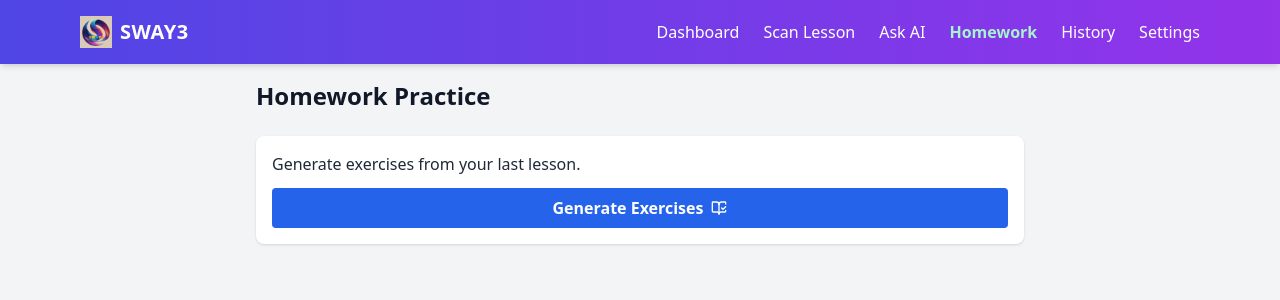
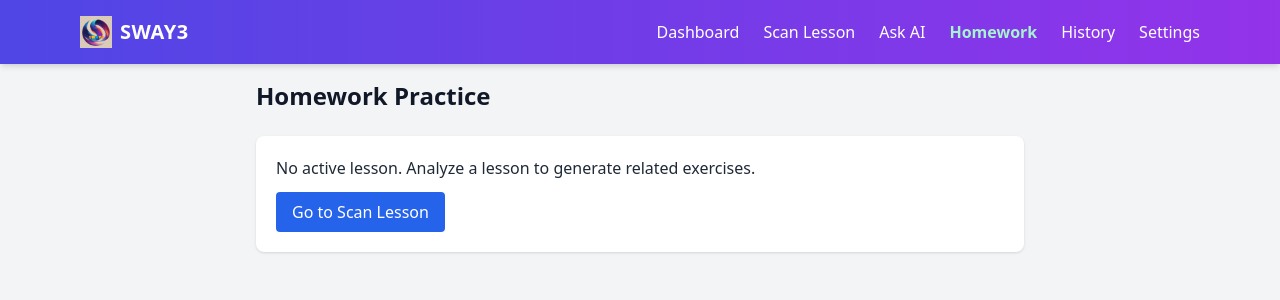
Before and after one commit to OMARMARCO23/sway3, a React (Vite) app: page /#/scan-homework in a window 1280 px wide. Shown: the top 300 px of the page. Built offline with nearby package versions, Linux system fonts and the light colour scheme.

Commit message:
Update ScanHomework.tsx

```diff
--- a/src/pages/ScanHomework.tsx
+++ b/src/pages/ScanHomework.tsx
@@ -1,8 +1,10 @@
-import React, { useEffect, useState } from "react";
+import React, { useEffect, useMemo, useState } from "react";
 import { Loader2, BookOpenCheck } from "lucide-react";
 import { useLanguage } from "../contexts/LanguageContext";
 import { useToast } from "../components/Toast";
 import { apiFetch } from "../utils/api";
+import { useSession } from "../contexts/SessionContext";
+import { Link } from "react-router-dom";
 
 interface Exercise {
   question: string;
@@ -12,19 +14,36 @@ interface Exercise {
 }
 
 export function ScanHomework(): JSX.Element {
-  const [lessonText, setLessonText] = useState("");
+  const { language } = useLanguage();
+  const { showToast, ToastContainer } = useToast();
+  const { current } = useSession();
+
+  // Fallback: if SessionContext is empty but we have persisted values
+  const persisted = useMemo(() => {
+    try {
+      const raw = localStorage.getItem("sway3_current_session");
+      return raw ? JSON.parse(raw) : null;
+    } catch {
+      return null;
+    }
+  }, []);
+
+  const lessonText: string = current?.lessonText || persisted?.lessonText || "";
+  const lessonSummary: string = current?.summary || persisted?.summary || "";
+  const lessonLang: string = current?.language || persisted?.language || language;
+
   const [exercises, setExercises] = useState<Exercise[]>([]);
   const [loading, setLoading] = useState(false);
-  const { language } = useLanguage();
-  const { showToast, ToastContainer } = useToast();
 
-  useEffect(() => {
-    setLessonText(localStorage.getItem("lastLessonText") || "");
-  }, []);
-
+  // Generate exercises only if we have a current lesson
   const handleGenerateExercises = async () => {
-    if (!lessonText) {
-      showToast(language === "fr" ? "Aucune leçon trouvée." : language === "ar" ? "لا يوجد درس." : "No lesson found.", "error");
+    if (!lessonText.trim()) {
+      showToast(
+        lessonLang === "fr" ? "Aucune leçon trouvée. Analysez une leçon d’abord." :
+        lessonLang === "ar" ? "لا يوجد درس. حلّل درسًا أولاً." :
+        "No lesson found. Please analyze a lesson first.",
+        "error"
+      );
       return;
     }
     setLoading(true);
@@ -32,51 +51,9 @@ export function ScanHomework(): JSX.Element {
       const res = await apiFetch("/api/gemini", {
         method: "POST",
         headers: { "Content-Type": "application/json" },
-        body: JSON.stringify({ task: "exercises", payload: { text: lessonText, language } }),
-      });
-
-      const raw = await res.text();
-      let data: any;
-      try { data = JSON.parse(raw); } catch { throw new Error("Server returned non-JSON: " + raw.slice(0, 250)); }
-
-      if (!res.ok) {
-        const busy = res.status === 503 || /busy/i.test(data?.error || "");
-        showToast(busy
-          ? (language === "fr" ? "Le service IA est occupé. Réessayez." : language === "ar" ? "الخدمة مشغولة. أعد المحاولة." : "The AI service is busy. Please try again.")
-          : (language === "fr" ? "Échec génération exercices." : language === "ar" ? "فشل إنشاء التمارين." : "Failed to generate exercises."),
-          "error");
-        return;
-      }
-
-      const list = (data.result || "")
-        .split("\n")
-        .map((l: string) => l.trim())
-        .filter((l: string) => l.length > 0)
-        .map((q: string) => ({ question: q }));
-      setExercises(list);
-      showToast(language === "fr" ? "Exercices générés" : language === "ar" ? "تم إنشاء التمارين" : "Exercises generated", "success");
-    } catch (err) {
-      console.error("Generate exercises error:", err);
-      showToast(language === "fr" ? "Échec génération." : language === "ar" ? "فشل الإنشاء" : "Failed to generate exercises", "error");
-    } finally {
-      setLoading(false);
-    }
-  };
-
-  const handleCheckAnswer = async (index: number) => {
-    const ex = exercises[index];
-    if (!ex || !ex.studentAnswer) {
-      showToast(language === "fr" ? "Entrez une réponse." : language === "ar" ? "أدخل إجابة" : "Enter an answer", "error");
-      return;
-    }
-    setExercises((prev) => prev.map((e, i) => (i === index ? { ...e, checking: true } : e)));
-    try {
-      const res = await apiFetch("/api/gemini", {
-        method: "POST",
-        headers: { "Content-Type": "application/json" },
         body: JSON.stringify({
-          task: "checkAnswer",
-          payload: { question: ex.question, studentAnswer: ex.studentAnswer, language },
+          task: "exercises",
+          payload: { text: lessonText, summary: lessonSummary, language: lessonLang },
         }),
       });
 
@@ -86,34 +63,128 @@ export function ScanHomework(): JSX.Element {
 
       if (!res.ok) {
         const busy = res.status === 503 || /busy/i.test(data?.error || "");
-        showToast(busy
-          ? (language === "fr" ? "Le service IA est occupé. Réessayez." : language === "ar" ? "الخدمة مشغولة. أعد المحاولة." : "The AI service is busy. Please try again.")
-          : (language === "fr" ? "Erreur de vérification." : language === "ar" ? "خطأ في التحقق." : "Failed to check answer."),
-          "error");
+        showToast(
+          busy
+            ? (lessonLang === "fr" ? "Le service IA est occupé. Réessayez." : lessonLang === "ar" ? "الخدمة مشغولة. أعد المحاولة." : "The AI service is busy. Please try again.")
+            : (lessonLang === "fr" ? "Échec génération." : lessonLang === "ar" ? "فشل الإنشاء." : "Failed to generate."),
+          "error"
+        );
+        return;
+      }
+
+      const list = (data.result || "")
+        .split("\n")
+        .map((l: string) => l.trim())
+        .filter((l: string) => l.length > 0)
+        .map((q: string) => ({ question: q }));
+
+      if (!list.length) {
+        showToast(
+          lessonLang === "fr" ? "Aucun exercice généré pour ce contenu." :
+          lessonLang === "ar" ? "لم يتم إنشاء تمارين لهذا المحتوى." :
+          "No exercises generated for this content.",
+          "error"
+        );
+        return;
+      }
+
+      setExercises(list);
+      showToast(
+        lessonLang === "fr" ? "Exercices générés." : lessonLang === "ar" ? "تم إنشاء التمارين." : "Exercises generated.",
+        "success"
+      );
+    } catch (err) {
+      console.error("Generate exercises error:", err);
+      showToast(
+        lessonLang === "fr" ? "Échec génération." : lessonLang === "ar" ? "فشل الإنشاء." : "Failed to generate exercises.",
+        "error"
+      );
+    } finally {
+      setLoading(false);
+    }
+  };
+
+  const handleCheckAnswer = async (index: number) => {
+    const ex = exercises[index];
+    if (!ex?.studentAnswer?.trim()) {
+      showToast(
+        lessonLang === "fr" ? "Entrez une réponse." : lessonLang === "ar" ? "أدخل إجابة." : "Enter an answer.",
+        "error"
+      );
+      return;
+    }
+    setExercises((prev) => prev.map((e, i) => (i === index ? { ...e, checking: true } : e)));
+    try {
+      const res = await apiFetch("/api/gemini", {
+        method: "POST",
+        headers: { "Content-Type": "application/json" },
+        body: JSON.stringify({ task: "checkAnswer", payload: { question: ex.question, studentAnswer: ex.studentAnswer, language } }),
+      });
+
+      const raw = await res.text();
+      let data: any;
+      try { data = JSON.parse(raw); } catch { throw new Error("Server returned non-JSON: " + raw.slice(0, 250)); }
+
+      if (!res.ok) {
+        const busy = res.status === 503 || /busy/i.test(data?.error || "");
+        showToast(
+          busy
+            ? (lessonLang === "fr" ? "Le service IA est occupé. Réessayez." : lessonLang === "ar" ? "الخدمة مشغولة. أعد المحاولة." : "The AI service is busy. Please try again.")
+            : (lessonLang === "fr" ? "Erreur de vérification." : lessonLang === "ar" ? "خطأ في التحقق." : "Failed to check answer."),
+          "error"
+        );
         setExercises((prev) => prev.map((e, i) => (i === index ? { ...e, checking: false } : e)));
         return;
       }
 
       setExercises((prev) =>
-        prev.map((e, i) => (i === index ? { ...e, checking: false, aiAnswer: data.result } : e)),
+        prev.map((e, i) => (i === index ? { ...e, checking: false, aiAnswer: data.result } : e))
       );
     } catch (err) {
       console.error("Check answer error:", err);
-      showToast(language === "fr" ? "Erreur de vérification" : language === "ar" ? "خطأ في التحقق" : "Failed to check answer", "error");
+      showToast(
+        lessonLang === "fr" ? "Erreur de vérification." : lessonLang === "ar" ? "خطأ في التحقق." : "Failed to check answer.",
+        "error"
+      );
       setExercises((prev) => prev.map((e, i) => (i === index ? { ...e, checking: false } : e)));
     }
   };
 
+  // UI
+  const noLesson = !lessonText.trim();
+
   return (
     <div className="max-w-3xl mx-auto space-y-6">
       <h1 className="text-2xl font-bold text-gray-900 dark:text-gray-100">
-        {language === "fr" ? "Exercices" : language === "ar" ? "الواجب" : "Homework Practice"}
+        {lessonLang === "fr" ? "Exercices" : lessonLang === "ar" ? "الواجب" : "Homework Practice"}
       </h1>
 
-      {!exercises.length ? (
+      {/* No lesson → show friendly CTA */}
+      {noLesson ? (
+        <div className="bg-white dark:bg-gray-800 p-5 rounded-lg shadow">
+          <p className="text-gray-800 dark:text-gray-200 mb-3">
+            {lessonLang === "fr" ? "Aucune leçon active. Analysez une leçon pour générer des exercices liés." :
+             lessonLang === "ar" ? "لا يوجد درس نشط. حلّل درسًا لإنشاء تمارين مرتبطة." :
+             "No active lesson. Analyze a lesson to generate related exercises."}
+          </p>
+          <Link
+            to="/scan-lesson"
+            className="inline-flex items-center bg-blue-600 hover:bg-blue-700 text-white px-4 py-2 rounded"
+          >
+            {lessonLang === "fr" ? "Aller à Scanner la leçon" :
+             lessonLang === "ar" ? "اذهب إلى مسح الدرس" :
+             "Go to Scan Lesson"}
+          </Link>
+          <ToastContainer />
+        </div>
+      ) : (
+        <>
+          {/* Generate button */}
           <div className="bg-white dark:bg-gray-800 p-4 rounded-lg shadow">
             <p className="mb-3 text-gray-800 dark:text-gray-200">
-            {language === "fr" ? "Générez des exercices depuis votre dernière leçon." : language === "ar" ? "أنشئ تمارين من الدرس الأخير." : "Generate exercises from your last lesson."}
+              {lessonLang === "fr" ? "Générez des exercices à partir de la leçon actuelle." :
+               lessonLang === "ar" ? "أنشئ تمارين من الدرس الحالي." :
+               "Generate exercises from the current lesson."}
             </p>
             <button
               onClick={handleGenerateExercises}
@@ -121,12 +192,14 @@ export function ScanHomework(): JSX.Element {
               className="w-full bg-blue-600 hover:bg-blue-700 text-white font-semibold py-2 px-4 rounded flex items-center justify-center disabled:opacity-50"
             >
               {loading
-              ? (language === "fr" ? "Génération…" : language === "ar" ? "جارِ الإنشاء…" : "Generating…")
-              : (language === "fr" ? "Générer les exercices" : language === "ar" ? "إنشاء التمارين" : "Generate Exercises")}
+                ? (lessonLang === "fr" ? "Génération…" : lessonLang === "ar" ? "جارِ الإنشاء…" : "Generating…")
+                : (lessonLang === "fr" ? "Générer les exercices" : lessonLang === "ar" ? "إنشاء التمارين" : "Generate Exercises")}
               <BookOpenCheck className="ml-2 w-4 h-4" />
             </button>
           </div>
-      ) : (
+
+          {/* Exercises list */}
+          {exercises.length > 0 && (
             <div className="space-y-4">
               {exercises.map((ex, idx) => (
                 <div key={idx} className="bg-white dark:bg-gray-800 p-4 rounded shadow">
@@ -135,9 +208,17 @@ export function ScanHomework(): JSX.Element {
                     type="text"
                     value={ex.studentAnswer || ""}
                     onChange={(e) =>
-                  setExercises((prev) => prev.map((p, i) => (i === idx ? { ...p, studentAnswer: e.target.value } : p)))
+                      setExercises((prev) =>
+                        prev.map((p, i) => (i === idx ? { ...p, studentAnswer: e.target.value } : p))
+                      )
                     }
-                placeholder={language === "fr" ? "Tapez votre réponse…" : language === "ar" ? "اكتب إجابتك…" : "Type your answer…"}
+                    placeholder={
+                      lessonLang === "fr"
+                        ? "Tapez votre réponse…"
+                        : lessonLang === "ar"
+                        ? "اكتب إجابتك…"
+                        : "Type your answer…"
+                    }
                     className="w-full border rounded px-3 py-2 mb-2 dark:bg-gray-900 dark:text-gray-200"
                   />
                   <div className="flex items-center gap-2">
@@ -147,8 +228,8 @@ export function ScanHomework(): JSX.Element {
                       className="bg-green-600 hover:bg-green-700 text-white px-3 py-1 rounded disabled:opacity-50"
                     >
                       {ex.checking
-                    ? (language === "fr" ? "Vérification…" : language === "ar" ? "جار التحقق…" : "Checking…")
-                    : (language === "fr" ? "Vérifier la réponse" : language === "ar" ? "تحقق" : "Check Answer")}
+                        ? (lessonLang === "fr" ? "Vérification…" : lessonLang === "ar" ? "جار التحقق…" : "Checking…")
+                        : (lessonLang === "fr" ? "Vérifier la réponse" : lessonLang === "ar" ? "تحقق" : "Check Answer")}
                     </button>
                     {ex.aiAnswer && (
                       <div className="text-sm text-gray-800 dark:text-gray-200 pl-3 border-l-4 border-green-500">
@@ -162,6 +243,8 @@ export function ScanHomework(): JSX.Element {
           )}
 
           <ToastContainer />
+        </>
+      )}
     </div>
   );
 }
```
Lines whose indentation alone changed are shown as unchanged.
